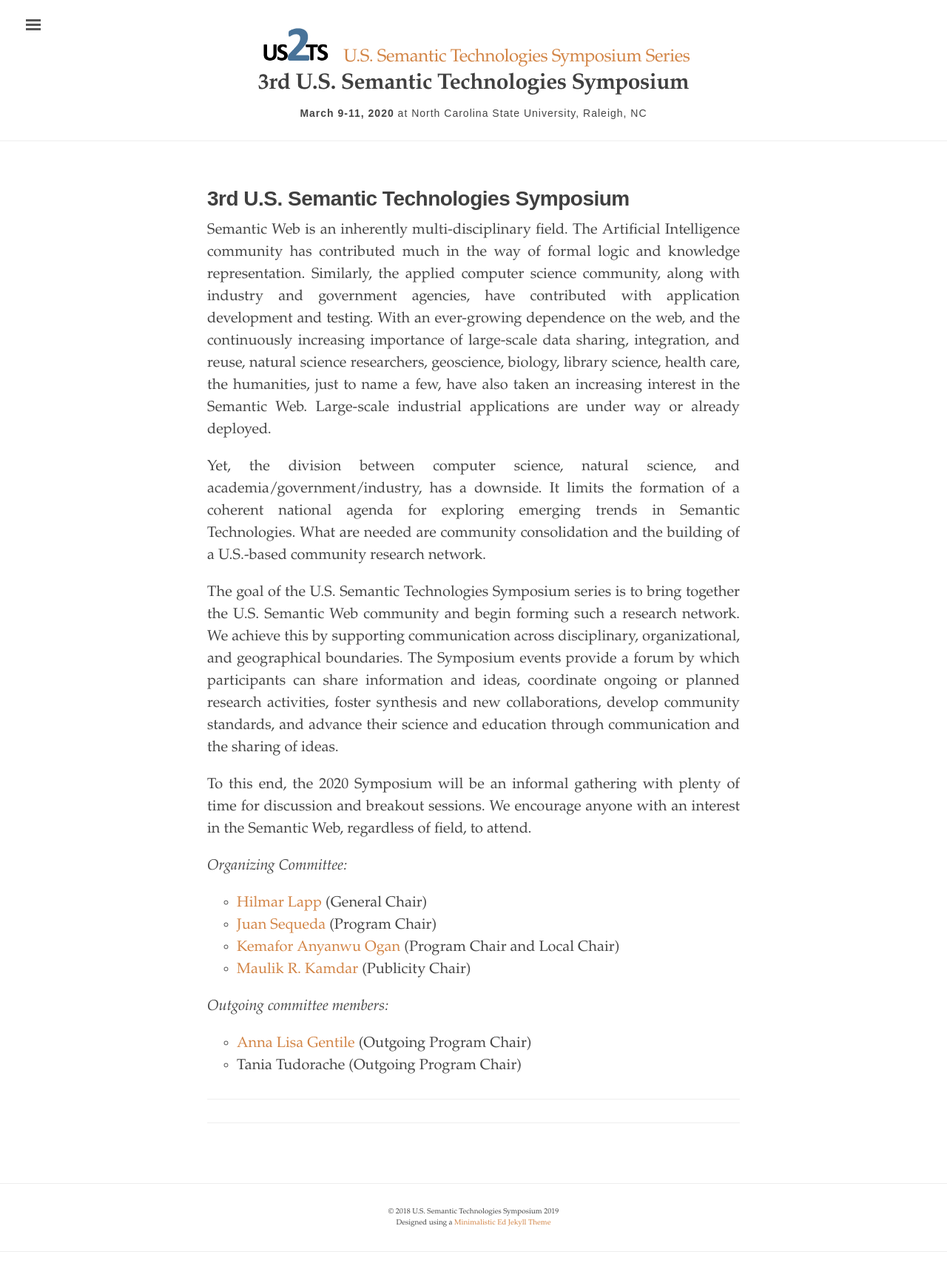
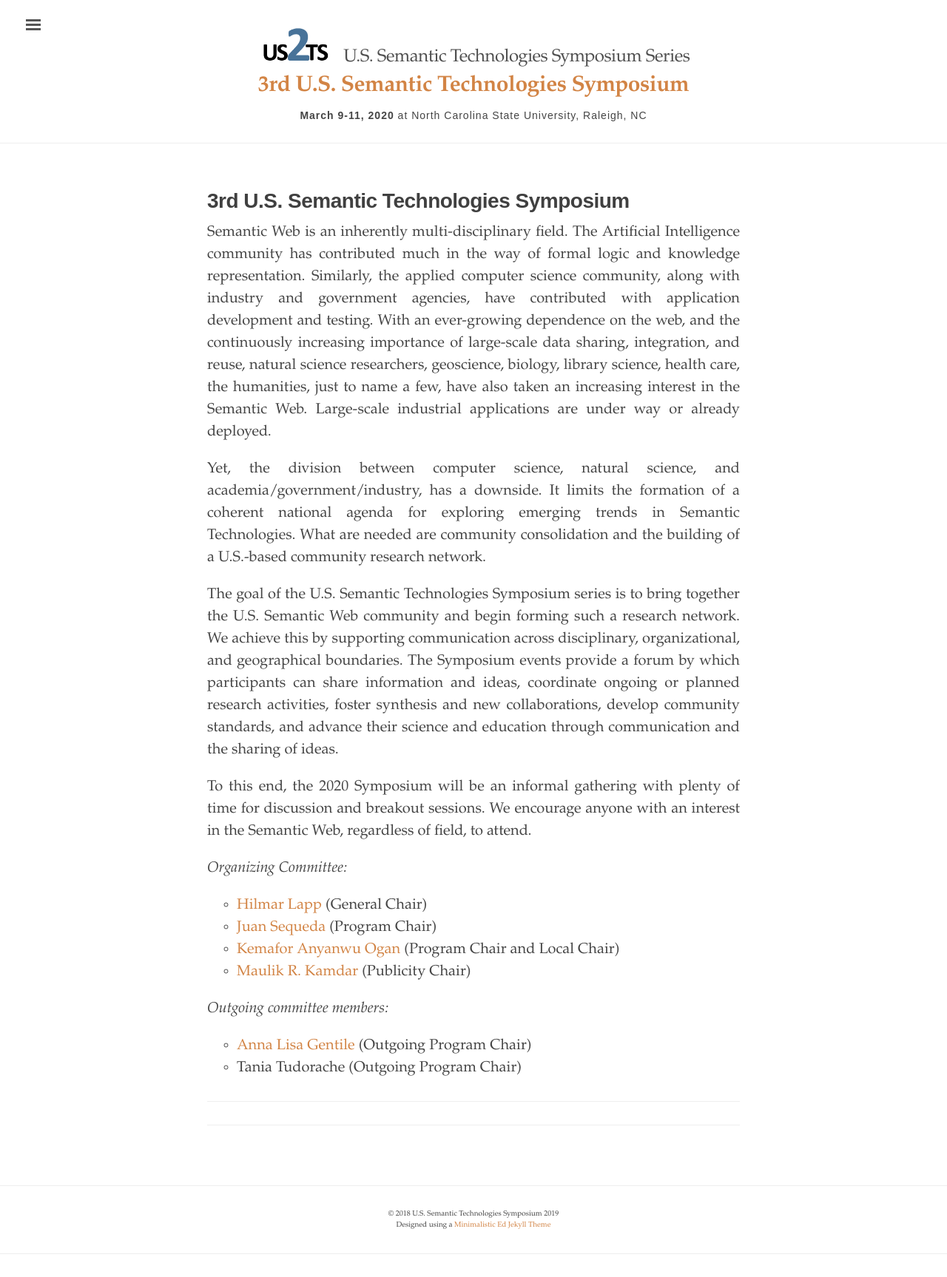
Before and after one commit to us2ts/us2ts.github.io, a Jekyll site: the page built from index.md, in a window 1280 px wide. Shown: the whole page at 74% size. Built offline with Jekyll 4.4.1, drawn with Linux system fonts in a browser that asks for light colours.

Commit message:
adding edition title on all pages

```diff
--- a/_layouts/default.html
+++ b/_layouts/default.html
@@ -17,11 +17,12 @@
         <div class="container">
           <h3 class="masthead-title">
             <img src="{{ site.logo }}" width="100pt" class="logo">&nbsp;&nbsp;
-            <a href="{{ site.baseurl }}/" title="Home">
-              {{ site.title | newline_to_br }}
-            </a>
+            {{ site.title | newline_to_br }}
           </h3>
-          <h1 class="masthead-title">{{ site.editiontitle }} <br><small><b>{{ site.date }}</b> at {{ site.location }}</small></h1>
+          <h1 class="masthead-title">
+            <a href="{{ site.baseurl }}/" title="Home">{{ site.editiontitle }} </a>
+            <br><small><b>{{ site.date }}</b> at {{ site.location }}</small>
+          </h1>
         </div>
       </div>
 
--- a/_sass/_ed.scss
+++ b/_sass/_ed.scss
@@ -279,7 +279,7 @@
   font-family: $main-font;
   font-size: 1.5rem;
   color: $heading-color;
-  margin-top: 2px;
+  margin-top: 5px;
 }
 
 @media (max-width: 48em) {
```
